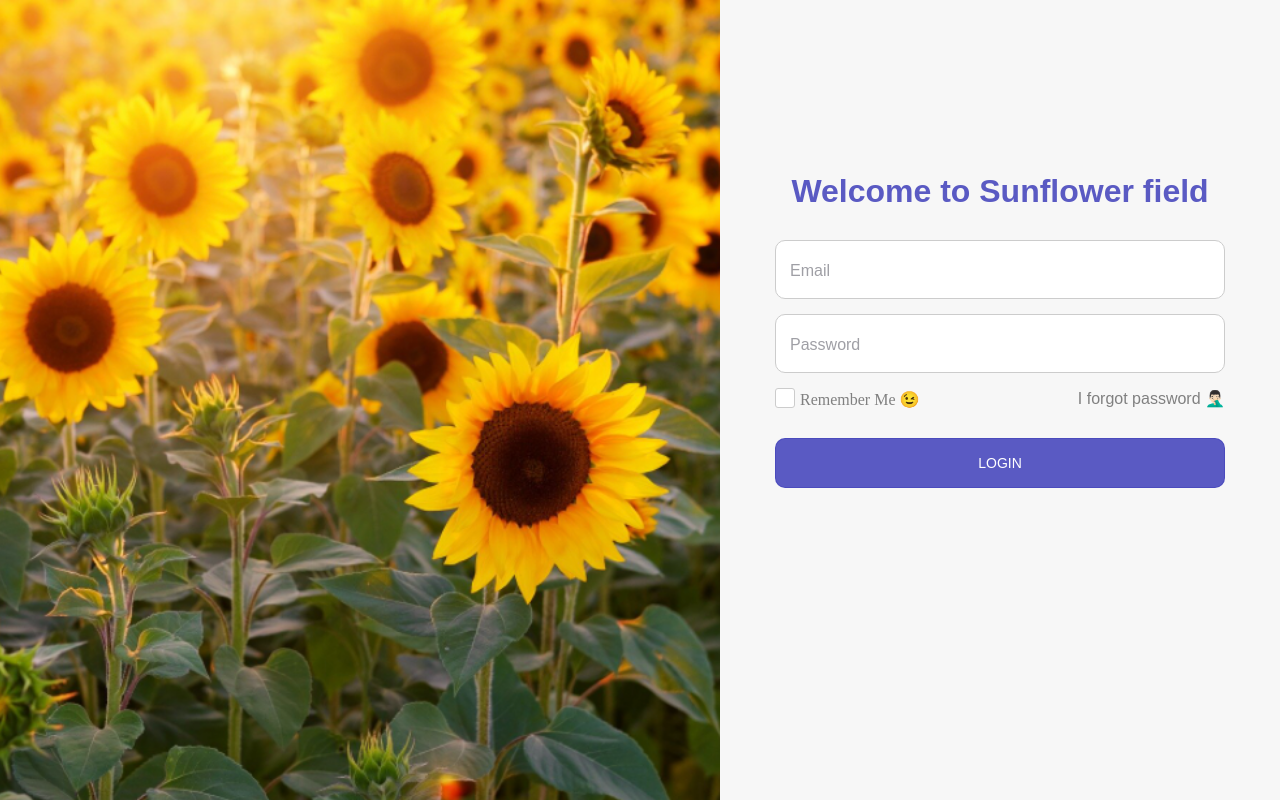
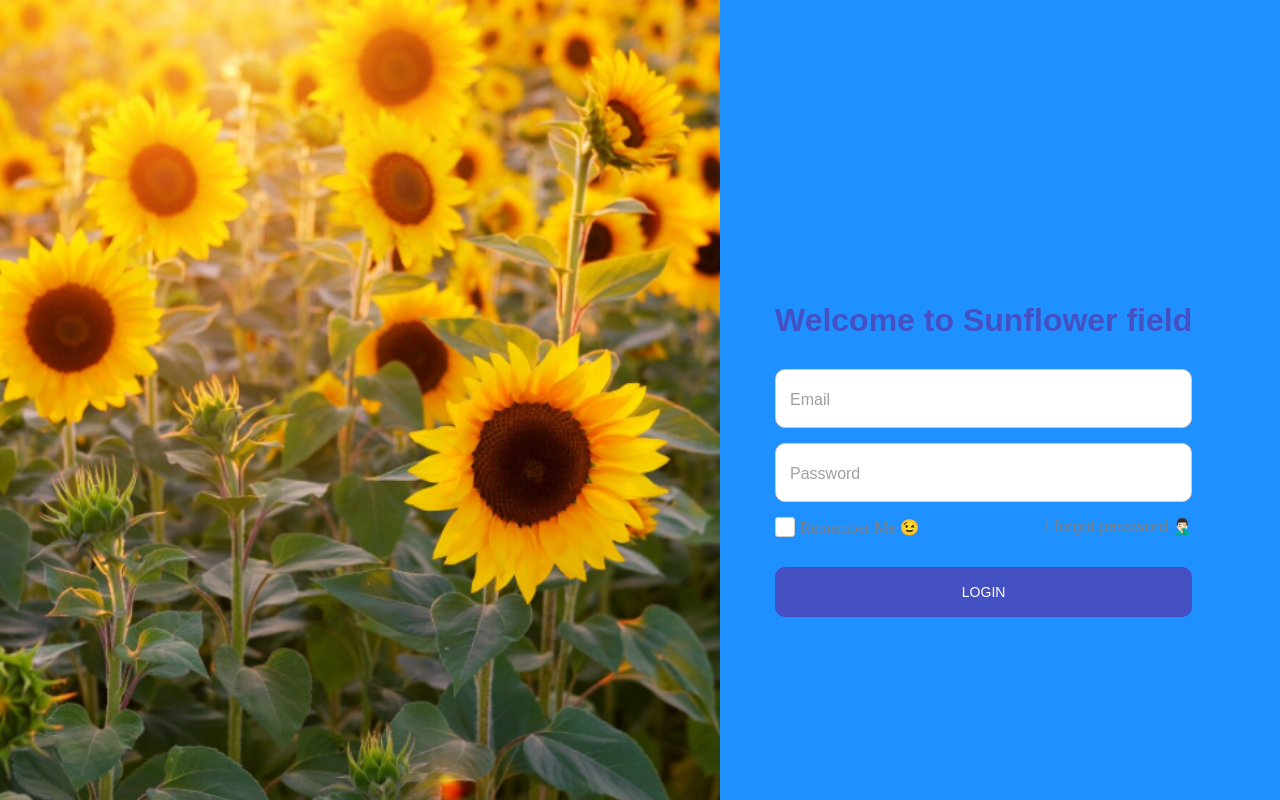
Before and after one commit to LayMui/login-form, a Vue app: page / in a window 1280 px wide. Built offline with nearby package versions, Linux system fonts and the light colour scheme; a web font is replaced by a local one.

Commit message:
Add flex css

```diff
--- a/src/scss/layouts/forms/login/_formContainer.scss
+++ b/src/scss/layouts/forms/login/_formContainer.scss
@@ -6,9 +6,19 @@ $form-back-color: $wild-sand;
 
   padding: 173px 55px 55px;
 
-  background-color: $form-back-color;
+  //background-color: $form-back-color;
+
+  display: flex;
+  flex-wrap: nowrap;
+  background-color: DodgerBlue;
 
   @media screen and (max-width: 450px) {
     padding: 173px 20px 55px;
   }
 }
+
+.flex-container {
+  display: flex;
+  flex-wrap: nowrap;
+  background-color: DodgerBlue;
+}
```
